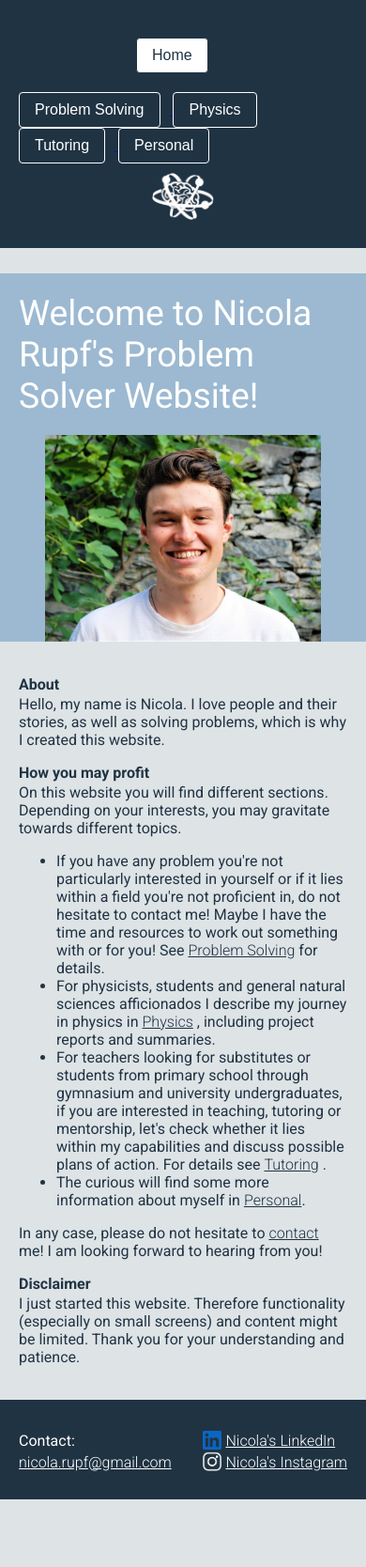
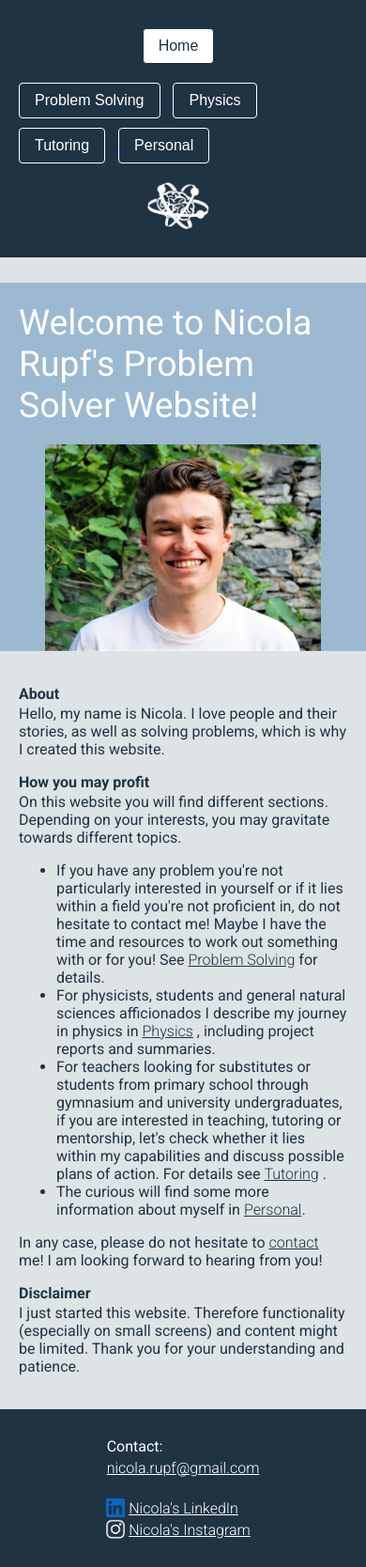
Before and after one commit to NRupf/MyWebsite, a plain HTML site: page index.html in a window 390 px wide. Shown: the whole page at 94% size. Before the commit the page ends 1596 px from the top, so only its background shows below. Drawn offline with Linux system fonts and the light colour scheme.

Commit message:
Add files via upload

```diff
--- a/styles/footer.css
+++ b/styles/footer.css
@@ -17,10 +17,17 @@
 
 }
 
-@media (max-width: 300px) {
+@media (max-width: 500px) {
   .footer{
     display: flex;
     flex-direction: column;
+    align-items: center;
+  }
+  .left-footer{
+    margin-bottom: 20px;
+  }
+  .right-footer{
+    margin-left: -10px;
   }
 }
 
--- a/styles/header.css
+++ b/styles/header.css
@@ -1,6 +1,5 @@
 
 .header{
-
         background-color: var(--color12);
         color: var(--color11);
 
@@ -17,16 +16,10 @@
 
     }
 
-@media (max-width: 600px) {
-  .header{
-    display: flex;
-    flex-direction: column;
-    align-items: center;
-  }
-}
+
 
 .header-home{
-  width: 100px;
+  padding-right: 10px;
 
 }
 .header-home, .header-topics {
@@ -38,6 +31,8 @@
   flex: 1;
 
 }
+
+
 
 
 
@@ -53,11 +48,27 @@
   height: 50px;
   display: flex;
   justify-content: center;
+
 }
 
 
 
+@media (max-width: 600px) {
+  .header{
+    display: flex;
+    flex-direction: column;
+    align-items: center;
+  }
 
+  .logo-container{
+    margin-right: 10px;
+  }
+
+  .header-home{
+    padding: 0px;
+
+  }
+}
 
 
 
@@ -75,6 +86,7 @@ padding-right: 16px;
 border-radius: 4px;
 cursor: pointer;
 margin-right: 10px;
+margin-bottom:10px ;
 transition: background-color 0.15s, color 0.15s;
 }
 
```
Also changed, not shown: problemsolving/project-images(2to3)/1_-AcYGfe0A7reQDSyyrCRTQ.png (added).
